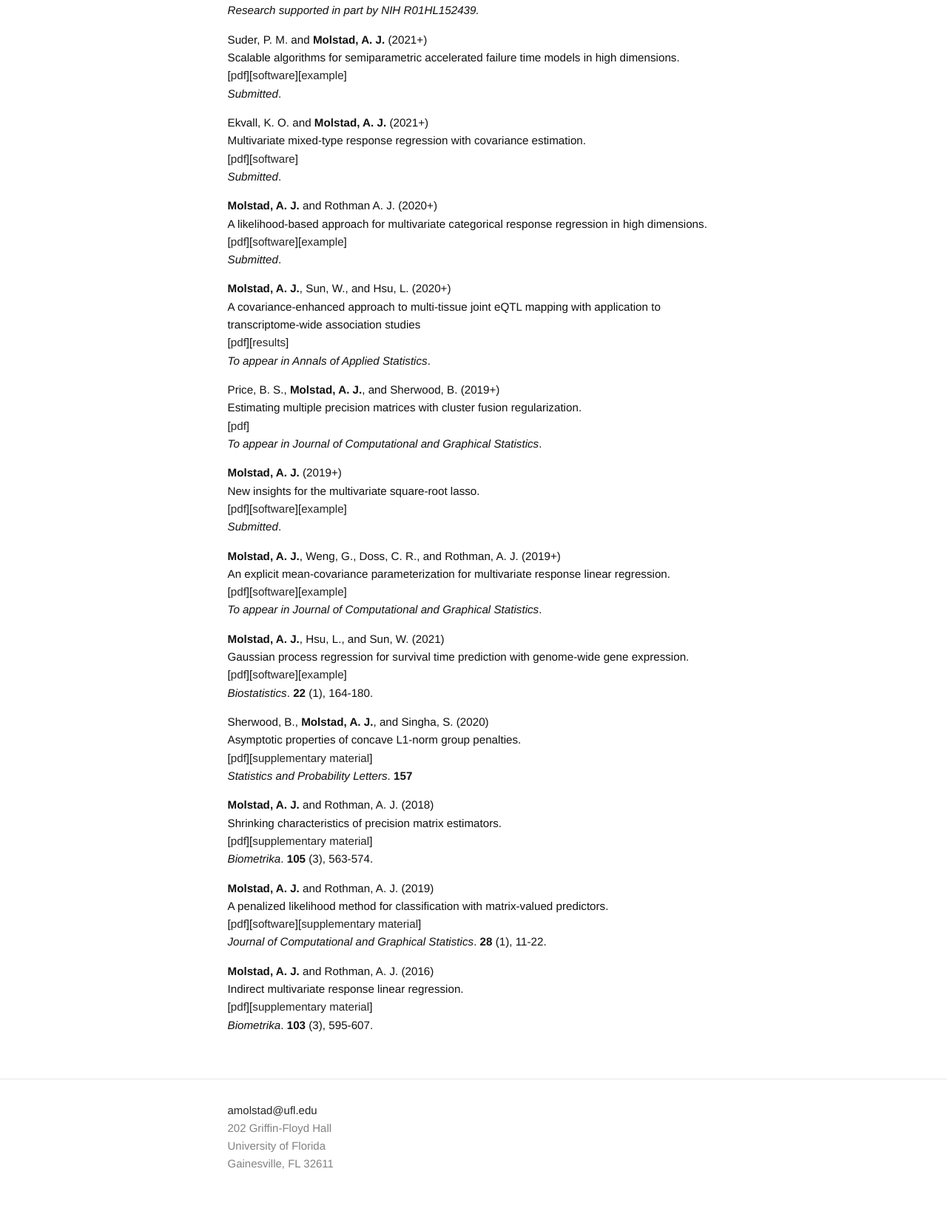
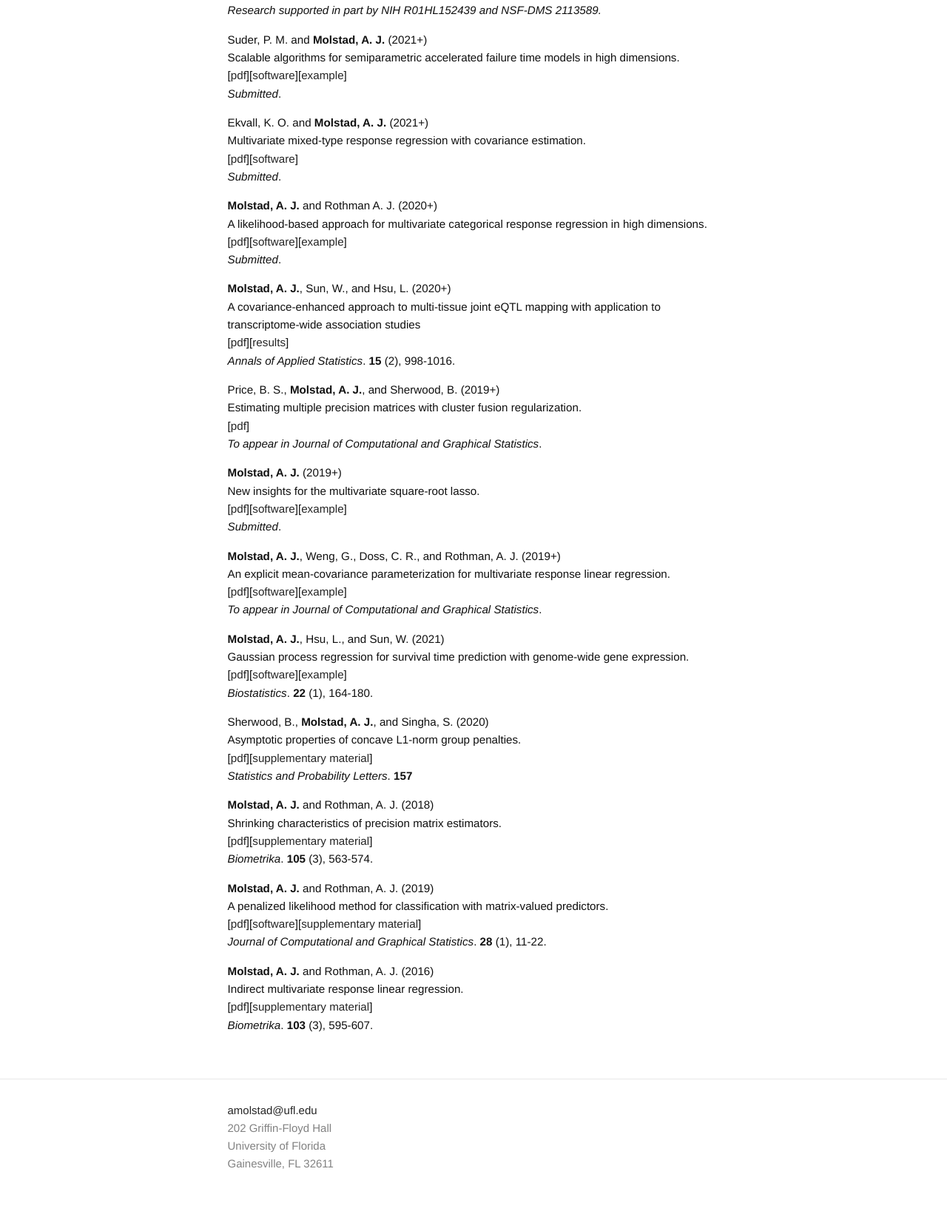
Before and after one commit to ajmolstad/ajmolstad.github.io, a Jekyll site: the page built from research.md, in a window 1280 px wide. Shown: the part 451-2096 px from the top of the page at 74% size. Built offline with Jekyll 4.4.1, drawn with Linux system fonts in a browser that asks for light colours.

Commit message:
Update research.md

```diff
--- a/research.md
+++ b/research.md
@@ -6,7 +6,7 @@ permalink: /research/
 {% include image.html url="/images/Norway1.jpg" width=800 align="center" %}
 
 
-*Research supported in part by NIH R01HL152439.*
+*Research supported in part by NIH R01HL152439 and NSF-DMS 2113589.*
 
 
 <!-- **Molstad, A. J.** and Xin, Z. (2021+)<br>
@@ -36,8 +36,8 @@ A likelihood-based approach for multivariate categorical response regression in
 
 **Molstad, A. J.**, Sun, W., and Hsu, L. (2020+)<br>
 A covariance-enhanced approach to multi-tissue joint eQTL mapping with application to transcriptome-wide association studies  <br>
-[[pdf](/docs/MTeQTL_R0.pdf)][[results](https://github.com/ajmolstad/MTeQTLResults)] <br>
-*To appear in Annals of Applied Statistics*.  <br>
+[[pdf](https://projecteuclid.org/journals/annals-of-applied-statistics/volume-15/issue-2/A-covariance-enhanced-approach-to-multitissue-joint-eQTL-mapping-with/10.1214/20-AOAS1432.short)][[results](https://github.com/ajmolstad/MTeQTLResults)] <br>
+*Annals of Applied Statistics*.  **15** (2), 998-1016.<br>
 
 Price, B. S., **Molstad, A. J.**, and Sherwood, B. (2019+)<br>
 Estimating multiple precision matrices with cluster fusion regularization. <br>
```
